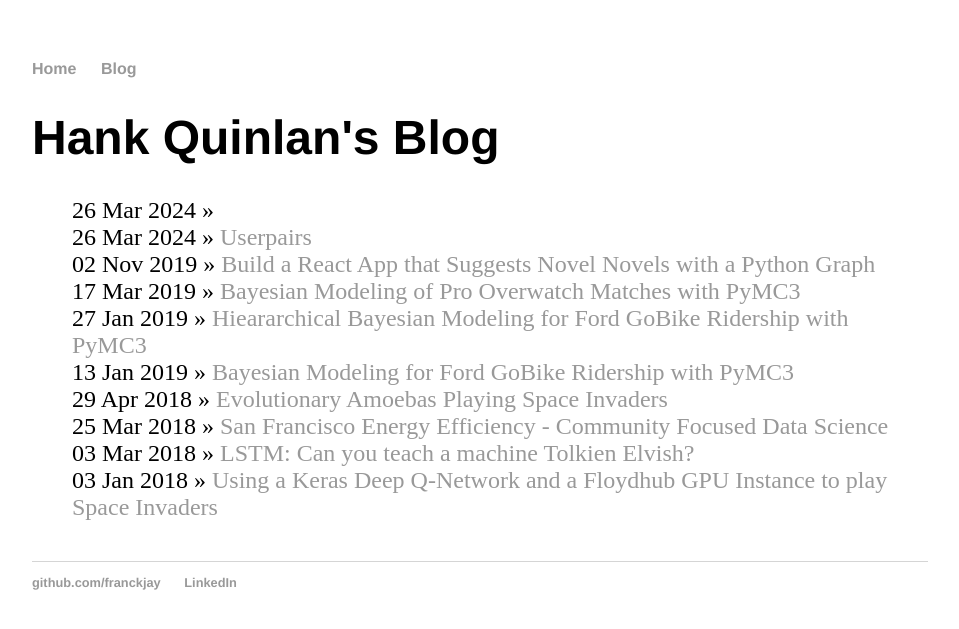
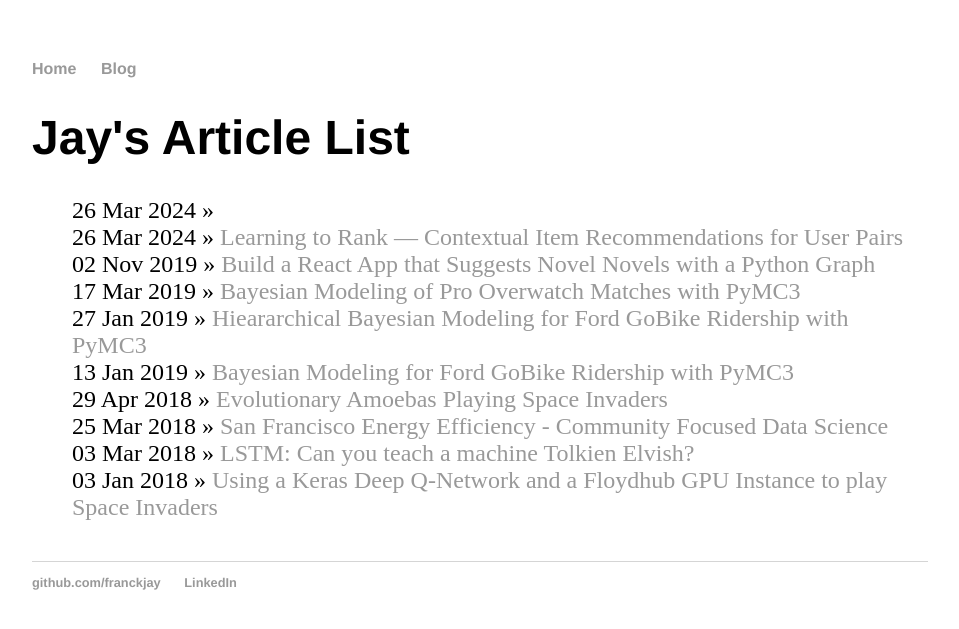
Before and after one commit to franckjay/franckjay.github.io, a Jekyll site: the page built from blog/index.html, in a window 1280 px wide. Shown: the top 629 px of the page, without its empty margins (160-1119 px from the left). Built offline with Jekyll 4.4.1, drawn with Linux system fonts in a browser that asks for light colours.

```diff
--- a/_posts/2024-03-26-UserPairs.md
+++ b/_posts/2024-03-26-UserPairs.md
@@ -1,3 +1,11 @@
+---
+layout: post
+comments: true
+title:  "Learning to Rank — Contextual Item Recommendations for User Pairs"
+excerpt: "Coffee Tasting"
+date:   2024-03-26
+---
+
 # Learning to Rank — Contextual Item Recommendations for User Pairs
 Jay Franck
 
--- a/blog/index.html
+++ b/blog/index.html
@@ -1,6 +1,6 @@
 ---
 layout: default
-title: Hank Quinlan's Blog
+title: Jay's Article List
 ---
 	<h1>{{ page.title }}</h1>
 	<ul class="posts">
```
